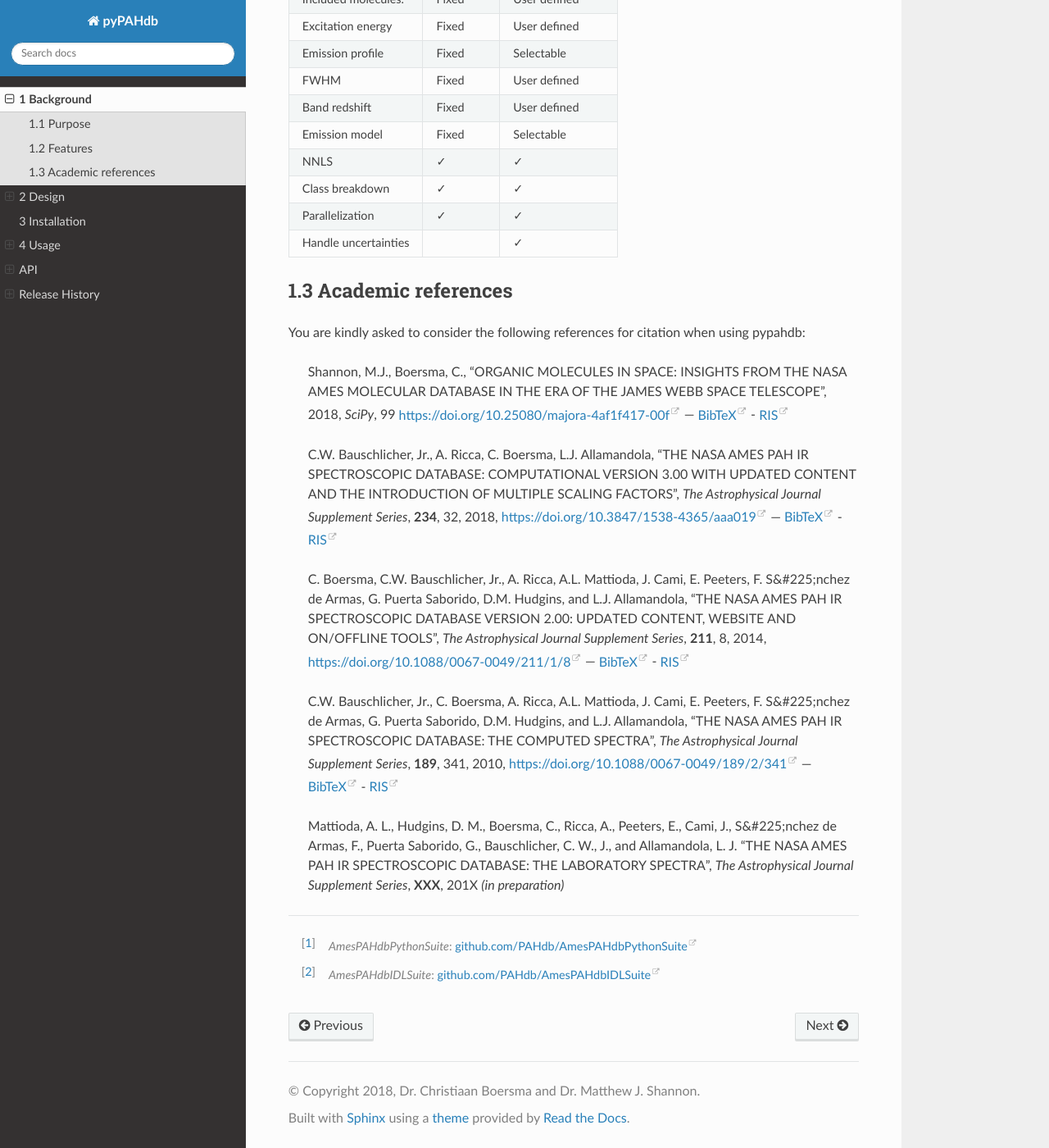
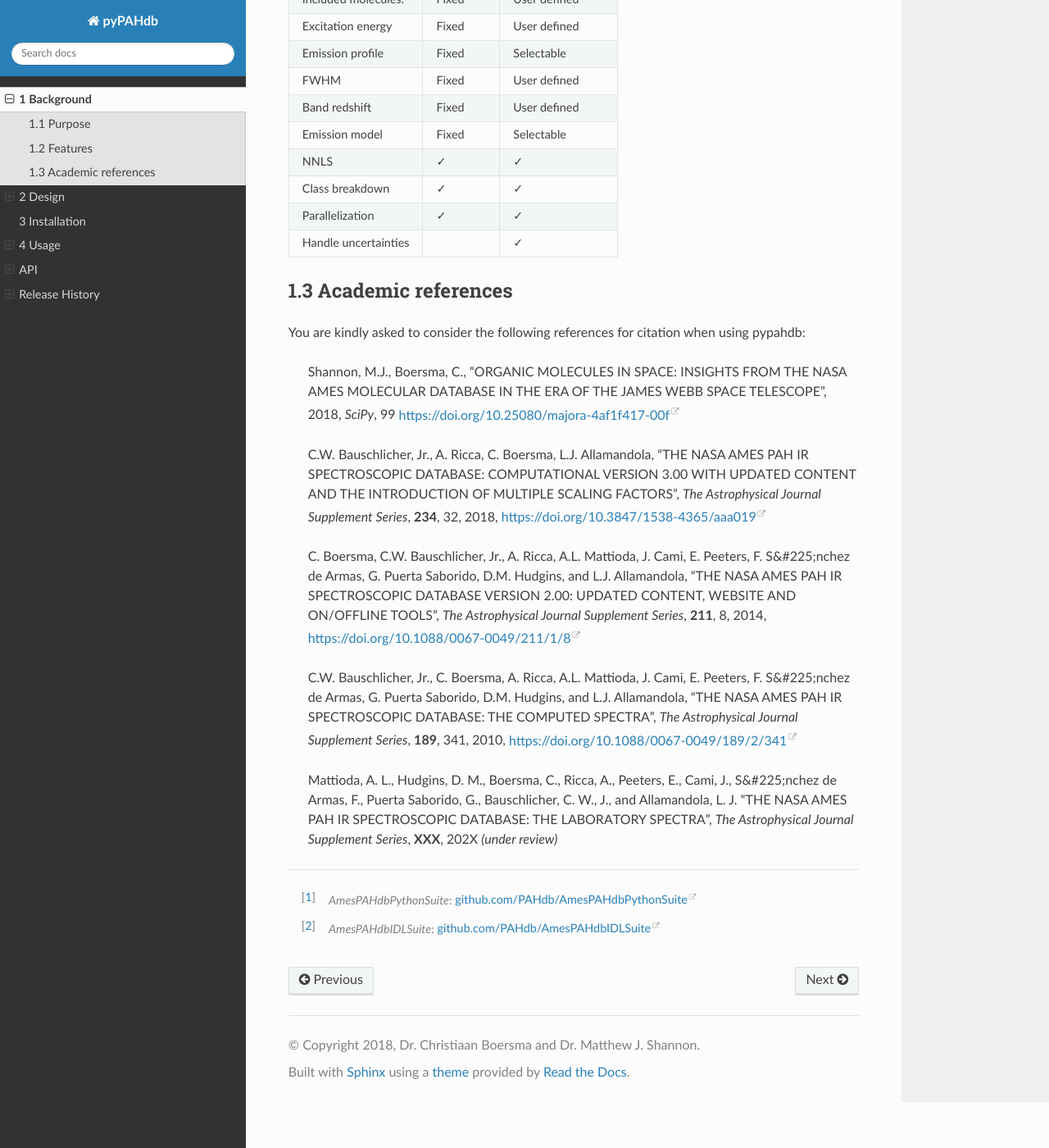
Before and after one commit to PAHdb/pyPAHdb, a Sphinx documentation site: the page built from docs/source/background.rst, in a window 1280 px wide and 1400 px high, scrolled down 877 px. Shown: the whole window at 82% size. Built offline with Sphinx 7.4.7 and the Read the Docs theme 2.0.0, drawn with Linux system fonts in a browser that asks for light colours.

Commit message:
Fixed up some typos and removed links that were not working.

```diff
--- a/docs/source/background.rst
+++ b/docs/source/background.rst
@@ -86,20 +86,14 @@ when using pypahdb:
   FROM THE NASA AMES MOLECULAR DATABASE IN THE ERA OF THE JAMES WEBB
   SPACE TELESCOPE", 2018, *SciPy*, 99
   `https://doi.org/10.25080/majora-4af1f417-00f
-  <https://dx.doi.org/10.25080/majora-4af1f417-00f>`__ — `BibTeX
-  <https://www.astrochemistry.org/pahdb/theoretical/3.00/data/reference/10.25080~majora-4af1f417-00f/bibtex>`__ -
-  `RIS
-  <https://www.astrochemistry.org/pahdb/theoretical/3.00/data/reference/10.25080~majora-4af1f417-00f/ris>`__
+  <https://dx.doi.org/10.25080/majora-4af1f417-00f>`__
 
   C.W. Bauschlicher, Jr., A. Ricca, C. Boersma, L.J. Allamandola, "THE
   NASA AMES PAH IR SPECTROSCOPIC DATABASE: COMPUTATIONAL VERSION 3.00
   WITH UPDATED CONTENT AND THE INTRODUCTION OF MULTIPLE SCALING
   FACTORS", *The Astrophysical Journal Supplement Series*, **234**,
   32, 2018, `https://doi.org/10.3847/1538-4365/aaa019
-  <https://dx.doi.org/10.3847/1538-4365/aaa019>`__ — `BibTeX
-  <https://www.astrochemistry.org/pahdb/theoretical/3.00/data/reference/10.3847~1538-4365~aaa019/bibtex>`__ -
-  `RIS
-  <https://www.astrochemistry.org/pahdb/theoretical/3.00/data/reference/10.3847~1538-4365~aaa019/ris>`__
+  <https://dx.doi.org/10.3847/1538-4365/aaa019>`__
 
   C. Boersma, C.W. Bauschlicher, Jr., A. Ricca,
   A.L. Mattioda, J. Cami, E. Peeters, F. S&#225;nchez de
@@ -108,9 +102,7 @@ when using pypahdb:
   CONTENT, WEBSITE AND ON/OFFLINE TOOLS", *The Astrophysical Journal
   Supplement Series*, **211**, 8, 2014,
   `https://doi.org/10.1088/0067-0049/211/1/8
-  <https://dx.doi.org/10.1088/0067-0049/211/1/8>`__ — `BibTeX
-  <https://www.astrochemistry.org/pahdb/theoretical/3.00/data/reference/10.1088~0067-0049~211~1~8/bibtex>`__
-  - `RIS <https://www.astrochemistry.org/pahdb/theoretical/3.00/data/reference/10.1088~0067-0049~211~1~8/ris>`__
+  <https://dx.doi.org/10.1088/0067-0049/211/1/8>`__
 
   C.W. Bauschlicher, Jr., C. Boersma, A. Ricca,
   A.L. Mattioda, J. Cami, E. Peeters, F. S&#225;nchez de
@@ -118,17 +110,14 @@ when using pypahdb:
   NASA AMES PAH IR SPECTROSCOPIC DATABASE: THE COMPUTED SPECTRA", *The
   Astrophysical Journal Supplement Series*, **189**, 341, 2010,
   `https://doi.org/10.1088/0067-0049/189/2/341
-  <http://dx.doi.org/10.1088/0067-0049/189/2/341>`__ — `BibTeX
-  <https://www.astrochemistry.org/pahdb/theoretical/3.00/data/reference/10.1088~0067-0049~189~2~341/bibtex>`__ -
-  `RIS
-  <https://www.astrochemistry.org/pahdb/theoretical/3.00/data/reference/10.1088~0067-0049~189~2~341/ris>`__
+  <http://dx.doi.org/10.1088/0067-0049/189/2/341>`__
 
   Mattioda, A. L., Hudgins, D. M., Boersma, C., Ricca, A., Peeters,
   E., Cami, J., S&#225;nchez de Armas, F., Puerta Saborido, G.,
   Bauschlicher, C. W., J., and Allamandola, L. J. "THE NASA AMES PAH
   IR SPECTROSCOPIC DATABASE: THE LABORATORY SPECTRA", *The
-  Astrophysical Journal Supplement Series*, **XXX**, 201X *(in
-  preparation)*
+  Astrophysical Journal Supplement Series*, **XXX**, 202X *(under
+  review)*
 
 ---------
 
--- a/docs/source/design.rst
+++ b/docs/source/design.rst
@@ -59,7 +59,7 @@ presented in the figure above and is as follows:
     filename = 'sample_data_NGC7023.tbl'
     obs = Observation(filename)
     s = obs.spectrum
-    plt.plot(s.spectral_axis, s.flux,0,0,:])
+    plt.plot(s.spectral_axis, s.flux[0,0,:])
     plt.show()
 
 (2) Decompose the observed PAH emission into contributions from
```
Also changed, not shown: examples/README.md.
